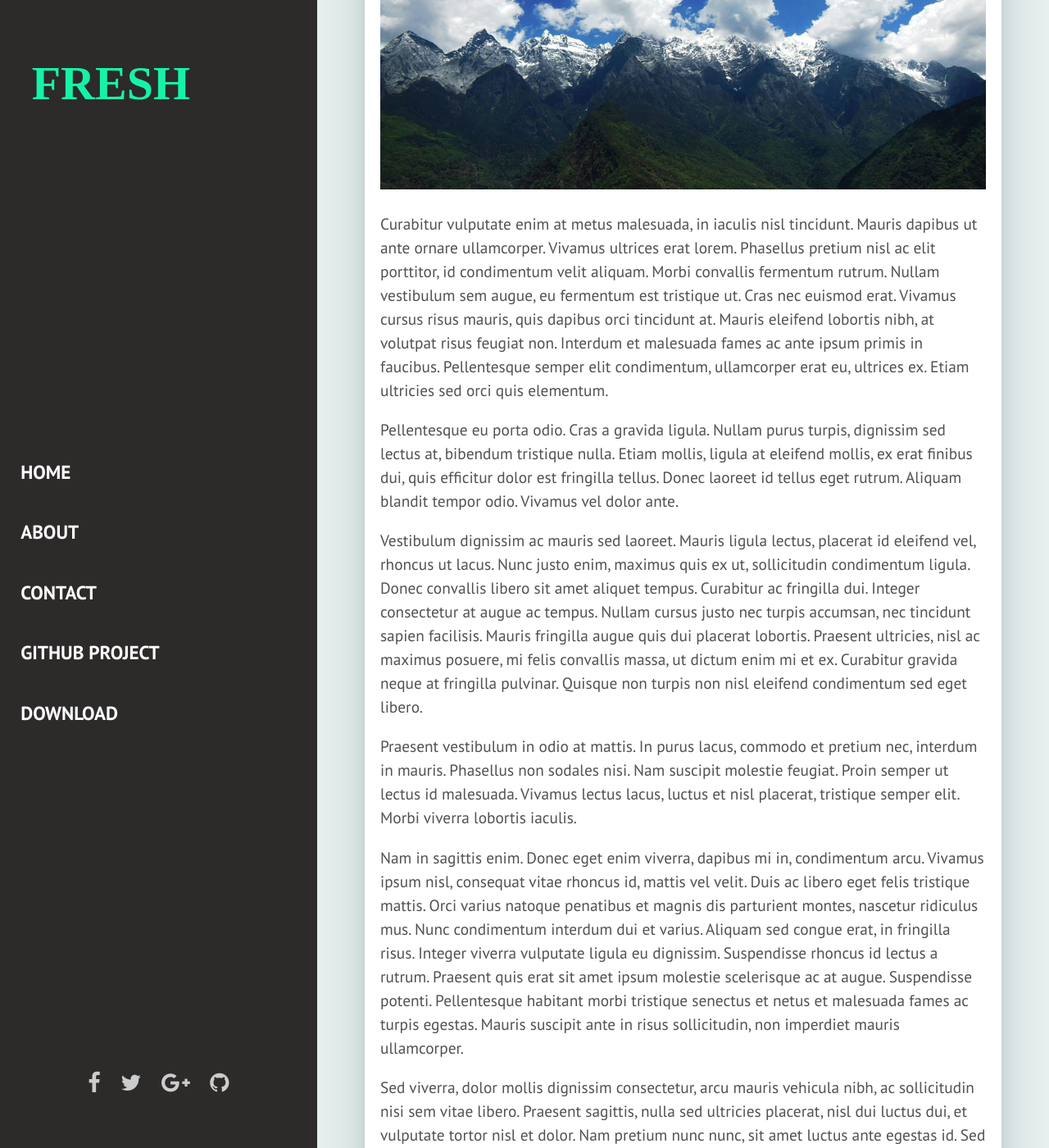
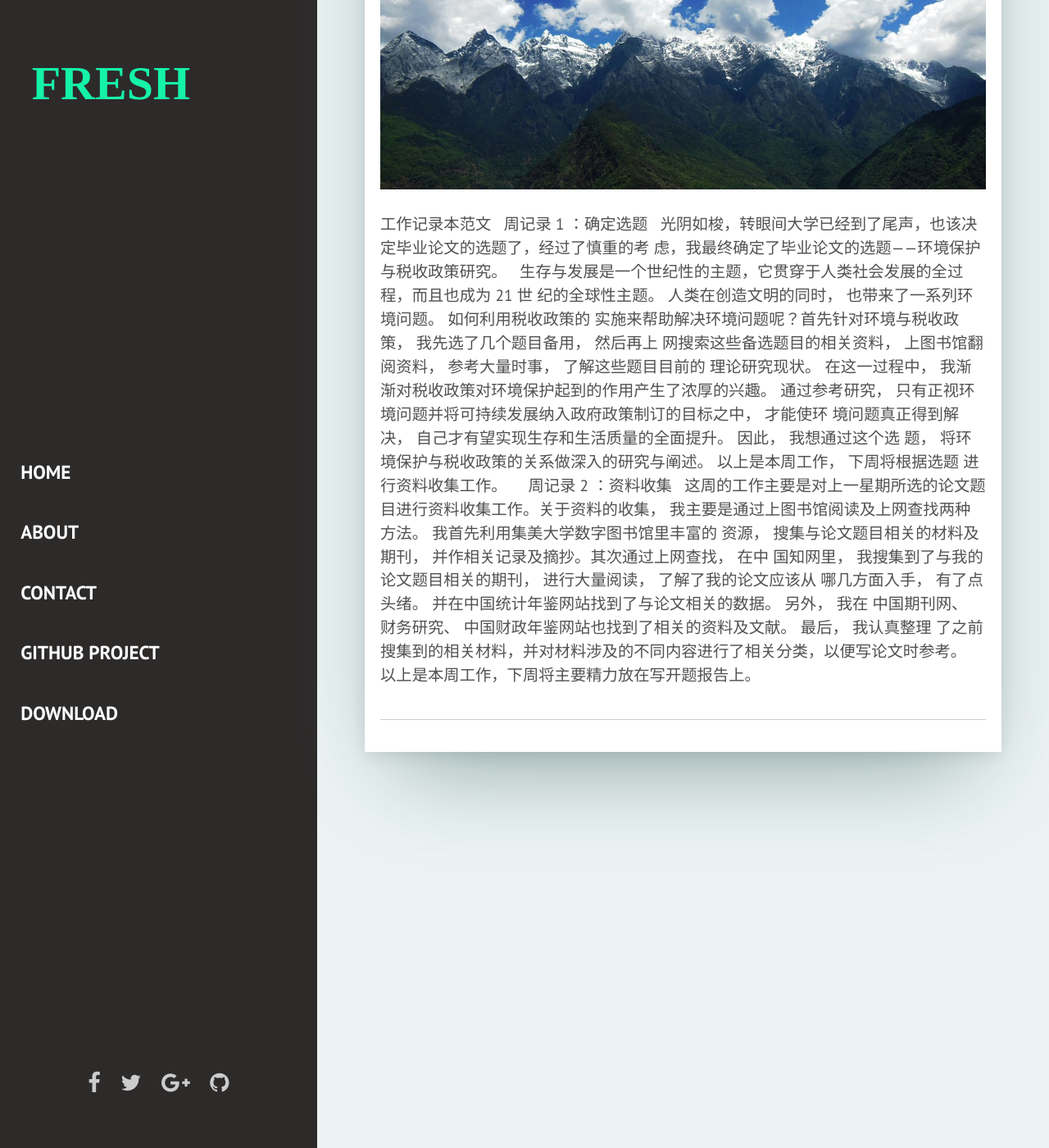
Before and after one commit to ryl171224/ryl171224.github.com, a Jekyll site: the page built from _posts/2017-03-29-china-tiger-leaping-gorge.markdown, in a window 1280 px wide and 1400 px high, scrolled down 307 px. Shown: the whole window at 82% size. Built offline with Jekyll 4.4.1, drawn with Linux system fonts in a browser that asks for light colours; some web fonts are replaced; some of the changed text lies outside the part shown.

Commit message:
Update 2017-03-29-china-tiger-leaping-gorge.markdown

```diff
--- a/_posts/2017-03-29-china-tiger-leaping-gorge.markdown
+++ b/_posts/2017-03-29-china-tiger-leaping-gorge.markdown
@@ -6,16 +6,70 @@ date:   2017-03-29 00:00:00 +0200
 description: Curabitur vulputate enim at metus malesuada, in iaculis nisl tincidunt. Mauris dapibus ut ante ornare ullamcorper. Vivamus ultrices erat lorem. Phasellus pretium nisl ac elit porttitor, id condimentum velit aliquam.
 ---
 
-Curabitur vulputate enim at metus malesuada, in iaculis nisl tincidunt. Mauris dapibus ut ante ornare ullamcorper. Vivamus ultrices erat lorem. Phasellus pretium nisl ac elit porttitor, id condimentum velit aliquam. Morbi convallis fermentum rutrum. Nullam vestibulum sem augue, eu fermentum est tristique ut. Cras nec euismod erat. Vivamus cursus risus mauris, quis dapibus orci tincidunt at. Mauris eleifend lobortis nibh, at volutpat risus feugiat non. Interdum et malesuada fames ac ante ipsum primis in faucibus. Pellentesque semper elit condimentum, ullamcorper erat eu, ultrices ex. Etiam ultricies sed orci quis elementum.
+工作记录本范文
 
-Pellentesque eu porta odio. Cras a gravida ligula. Nullam purus turpis, dignissim sed lectus at, bibendum tristique nulla. Etiam mollis, ligula at eleifend mollis, ex erat finibus dui, quis efficitur dolor est fringilla tellus. Donec laoreet id tellus eget rutrum. Aliquam blandit tempor odio. Vivamus vel dolor ante.
+周记录
+1
+：确定选题
 
-Vestibulum dignissim ac mauris sed laoreet. Mauris ligula lectus, placerat id eleifend vel, rhoncus ut lacus. Nunc justo enim, maximus quis ex ut, sollicitudin condimentum ligula. Donec convallis libero sit amet aliquet tempus. Curabitur ac fringilla dui. Integer consectetur at augue ac tempus. Nullam cursus justo nec turpis accumsan, nec tincidunt sapien facilisis. Mauris fringilla augue quis dui placerat lobortis. Praesent ultricies, nisl ac maximus posuere, mi felis convallis massa, ut dictum enim mi et ex. Curabitur gravida neque at fringilla pulvinar. Quisque non turpis non nisl eleifend condimentum sed eget libero.
+光阴如梭，转眼间大学已经到了尾声，也该决定毕业论文的选题了，经过了慎重的考
+虑，我最终确定了毕业论文的选题——环境保护与税收政策研究。
 
-Praesent vestibulum in odio at mattis. In purus lacus, commodo et pretium nec, interdum in mauris. Phasellus non sodales nisi. Nam suscipit molestie feugiat. Proin semper ut lectus id malesuada. Vivamus lectus lacus, luctus et nisl placerat, tristique semper elit. Morbi viverra lobortis iaculis.
+生存与发展是一个世纪性的主题，它贯穿于人类社会发展的全过程，而且也成为
+21
+世
+纪的全球性主题。
+人类在创造文明的同时，
+也带来了一系列环境问题。
+如何利用税收政策的
+实施来帮助解决环境问题呢？首先针对环境与税收政策，
+我先选了几个题目备用，
+然后再上
+网搜索这些备选题目的相关资料，
+上图书馆翻阅资料，
+参考大量时事，
+了解这些题目目前的
+理论研究现状。
+在这一过程中，
+我渐渐对税收政策对环境保护起到的作用产生了浓厚的兴趣。
+通过参考研究，
+只有正视环境问题并将可持续发展纳入政府政策制订的目标之中，
+才能使环
+境问题真正得到解决，
+自己才有望实现生存和生活质量的全面提升。
+因此，
+我想通过这个选
+题，
+将环境保护与税收政策的关系做深入的研究与阐述。
+以上是本周工作，
+下周将根据选题
+进行资料收集工作。
 
-Nam in sagittis enim. Donec eget enim viverra, dapibus mi in, condimentum arcu. Vivamus ipsum nisl, consequat vitae rhoncus id, mattis vel velit. Duis ac libero eget felis tristique mattis. Orci varius natoque penatibus et magnis dis parturient montes, nascetur ridiculus mus. Nunc condimentum interdum dui et varius. Aliquam sed congue erat, in fringilla risus. Integer viverra vulputate ligula eu dignissim. Suspendisse rhoncus id lectus a rutrum. Praesent quis erat sit amet ipsum molestie scelerisque ac at augue. Suspendisse potenti. Pellentesque habitant morbi tristique senectus et netus et malesuada fames ac turpis egestas. Mauris suscipit ante in risus sollicitudin, non imperdiet mauris ullamcorper.
 
-Sed viverra, dolor mollis dignissim consectetur, arcu mauris vehicula nibh, ac sollicitudin nisi sem vitae libero. Praesent sagittis, nulla sed ultricies placerat, nisl dui luctus dui, et vulputate tortor nisl et dolor. Nam pretium nunc nunc, sit amet luctus ante egestas id. Sed convallis viverra sem quis dapibus. Proin molestie orci sit amet volutpat sollicitudin. Morbi fringilla in lacus nec molestie. Integer in ipsum facilisis, gravida diam nec, fermentum urna.
+周记录
+2
+：资料收集
 
-Praesent elementum neque quis pulvinar blandit. Aliquam fermentum tincidunt leo et tincidunt. Quisque finibus mattis fermentum. Nam pretium ullamcorper iaculis. Ut diam orci, volutpat quis augue sed, finibus auctor dui. Phasellus aliquet sagittis dolor, et blandit enim. Phasellus feugiat eleifend scelerisque. Mauris et diam sit amet massa tempus consequat. Vivamus blandit velit nec elit elementum pellentesque. Integer sed mi et mi tempus condimentum. Nullam ligula metus, vestibulum eget blandit eu, tempor ut neque. Fusce bibendum ac lacus ut pharetra. Curabitur laoreet eu enim sit amet imperdiet. Aenean rhoncus tortor vel arcu elementum semper. Quisque orci risus, viverra nec est pharetra, convallis placerat felis.
+这周的工作主要是对上一星期所选的论文题目进行资料收集工作。关于资料的收集，
+我主要是通过上图书馆阅读及上网查找两种方法。
+我首先利用集美大学数字图书馆里丰富的
+资源，
+搜集与论文题目相关的材料及期刊，
+并作相关记录及摘抄。其次通过上网查找，
+在中
+国知网里，
+我搜集到了与我的论文题目相关的期刊，
+进行大量阅读，
+了解了我的论文应该从
+哪几方面入手，
+有了点头绪。
+并在中国统计年鉴网站找到了与论文相关的数据。
+另外，
+我在
+中国期刊网、
+财务研究、
+中国财政年鉴网站也找到了相关的资料及文献。
+最后，
+我认真整理
+了之前搜集到的相关材料，并对材料涉及的不同内容进行了相关分类，以便写论文时参考。
+以上是本周工作，下周将主要精力放在写开题报告上。
```
